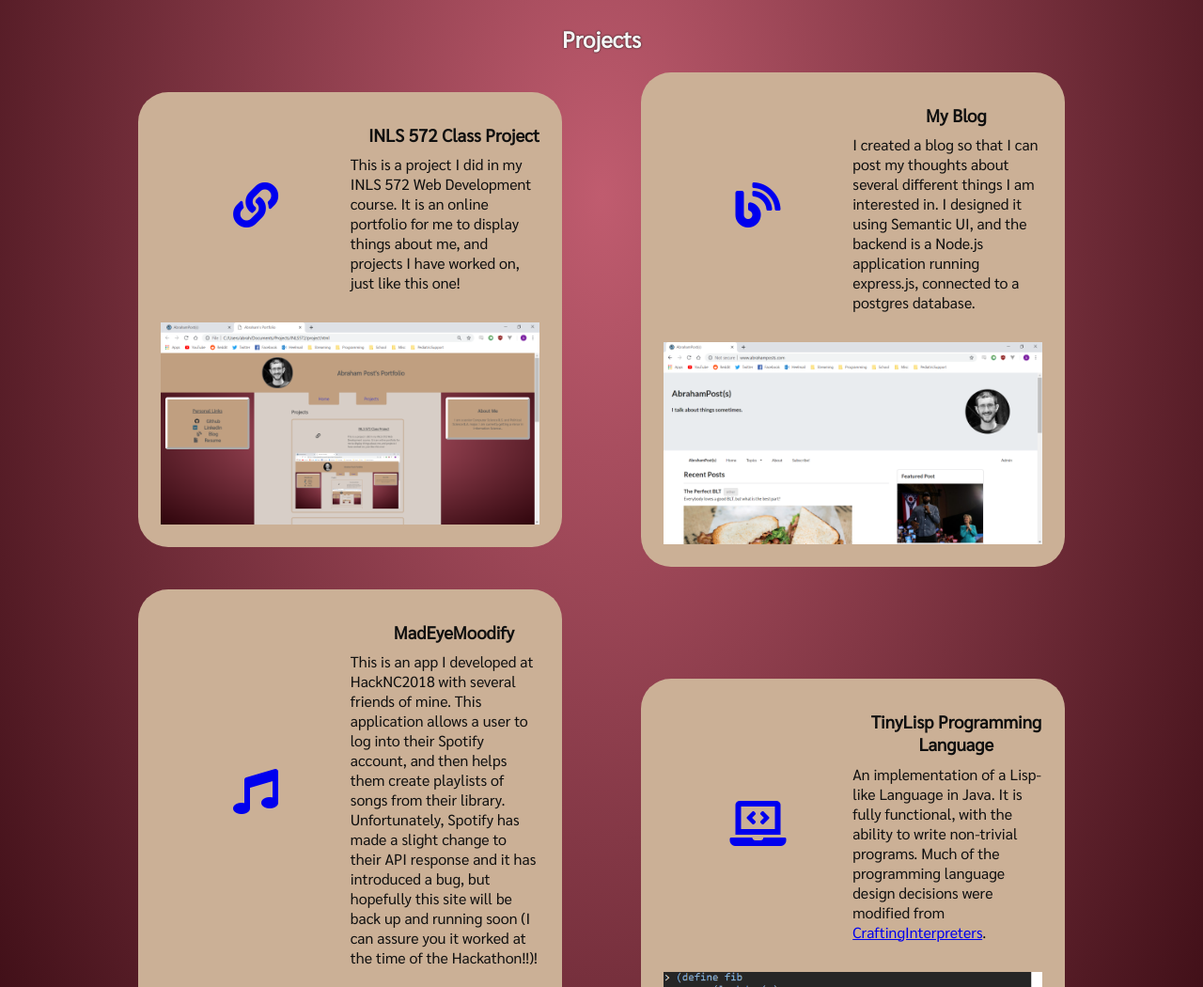
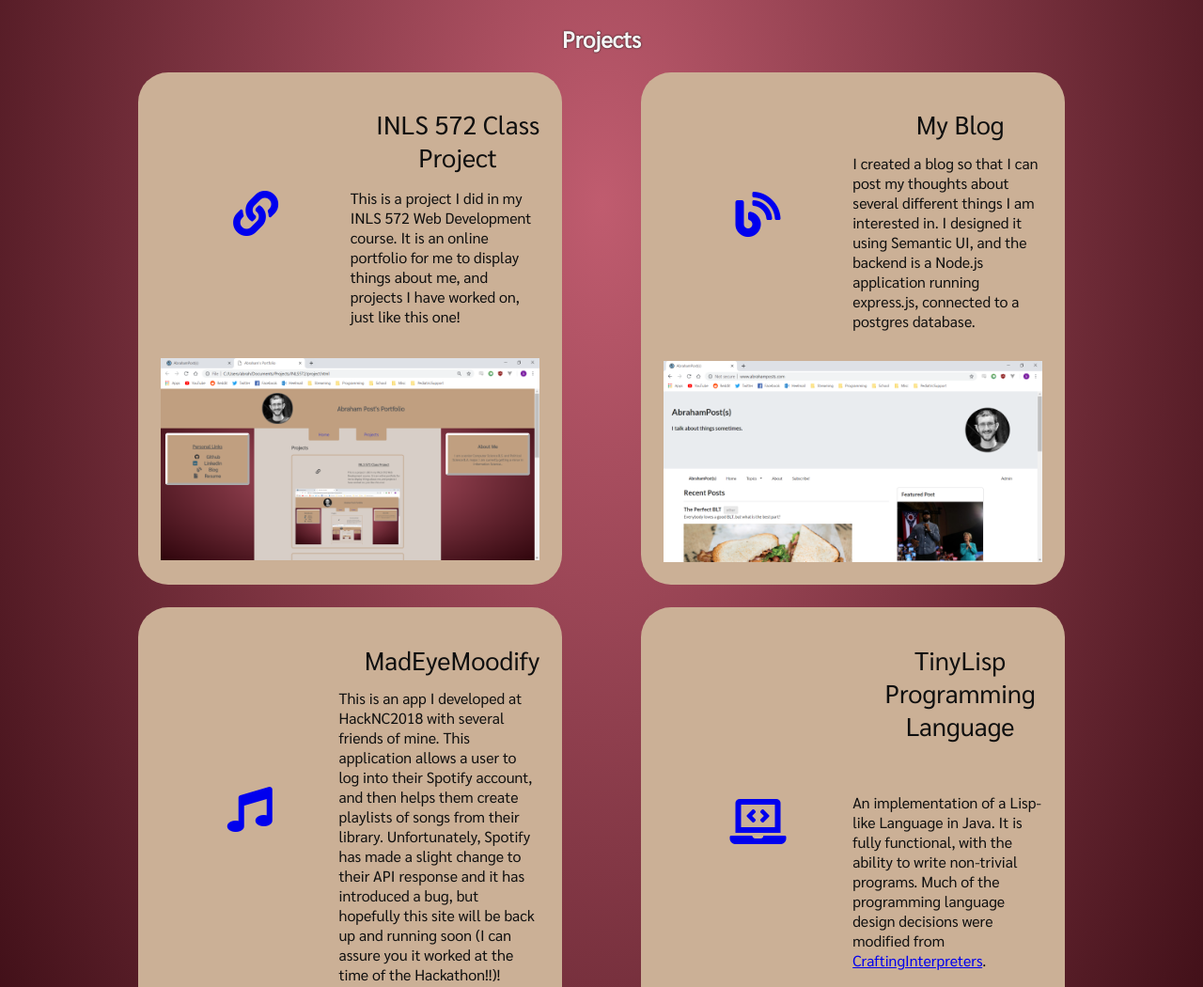
Before and after one commit to abrahampost/INLS573, a plain HTML site: page index.html in a window 1280 px wide. Shown: the part 960-2010 px from the top of the page at 94% size. Drawn offline with Linux system fonts and the light colour scheme.

Commit message:
Made flex work better

```diff
--- a/index.html
+++ b/index.html
@@ -31,7 +31,7 @@
         <section class="project-list">
             <h2 class="title">Projects</h2>
             <div class="project">
-                <h3 class="title">INLS 572 Class Project</h3>
+                <a class="title" href="https://abrahampost.github.io/INLS572/">INLS 572 Class Project</a>
                 <div class="description">
                     This is a project I did in my INLS 572 Web Development course.
                     It is an online portfolio for me to display things about me, and projects
@@ -42,7 +42,7 @@
                     aria-label="Link to the homepage of this website"><i class="fas fa-link"></i></a>
             </div>
             <div class="project">
-                <h3 class="title">My Blog</h3>
+                <a class="title" href="http://www.abrahamposts.com">My Blog</a>
                 <div class="description">
                     I created a blog so that I can post my thoughts about
                     several different things I am interested in. I designed it
@@ -54,7 +54,7 @@
                         class="fas fa-blog"></i></a>
             </div>
             <div class="project">
-                <h3 class="title">MadEyeMoodify</h3>
+                <a class="title" href="http://www.madeyemoodify.com/">MadEyeMoodify</a>
                 <div class="description">
                     This is an app I developed at HackNC2018 with several friends of mine. This application
                     allows a user to log into their Spotify account, and then helps them create playlists
@@ -67,7 +67,7 @@
                     <i class="fas fa-music"></i></a>
             </div>
             <div class="project">
-                <h3 class="title">TinyLisp Programming Language</h3>
+                <a class="title" href="https://github.com/abrahampost/TinyLisp">TinyLisp Programming Language</a>
                 <div class="description">
                     An implementation of a Lisp-like Language in Java. It is fully functional,
                     with the ability to write non-trivial programs. Much of the programming language design
--- a/main.css
+++ b/main.css
@@ -102,7 +102,7 @@ section > .title {
     display: flex;
     flex-direction: column;
     justify-content: space-evenly;
-    align-items: center;
+    align-items: stretch;
 }
 
 .project-list .project {
@@ -126,6 +126,14 @@ section > .title {
 .project-list .project .title {
     margin: .5em;
     height: auto;
+    color: var(--link-color);
+    text-decoration: none;
+    font-size: 1.7em;
+    color: var(--text-color);
+}
+
+.project-list .project .title:hover {
+    color: var(--link-color);
 }
 
 .project-list .project img {
@@ -195,6 +203,7 @@ footer p {
     }
 
     .project-list .project {
+        flex: 1 0 auto;
         grid-template-columns: repeat(2, 1fr);
         grid-template-rows: auto;
         margin-bottom: 1.5em;
```
